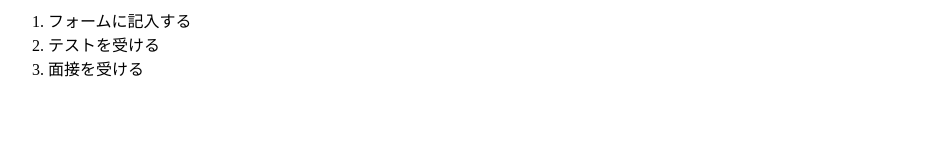
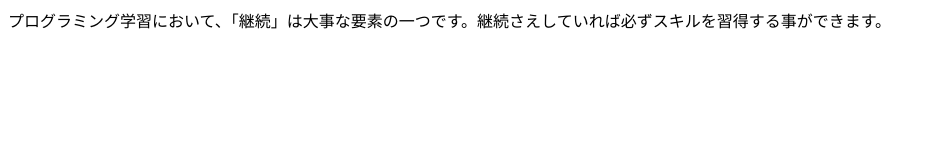
Before and after one commit to Atsuya022/practice, a plain HTML site: page index.html in a window 1280 px wide. Shown: the whole page, without its empty margins (0-932 px from the left). Drawn offline with Linux system fonts and the light colour scheme.

Commit message:
[Finish] HTMLの概要を理解しよう-2

```diff
--- a/index.html
+++ b/index.html
@@ -1,5 +1 @@
-<ol>
-  <li>フォームに記入する</li>
-  <li>テストを受ける</li>
-  <li>面接を受ける</li>
-</ol>
+<p>プログラミング学習において、「継続」は大事な要素の一つです。継続さえしていれば必ずスキルを習得する事ができます。</p>
```
